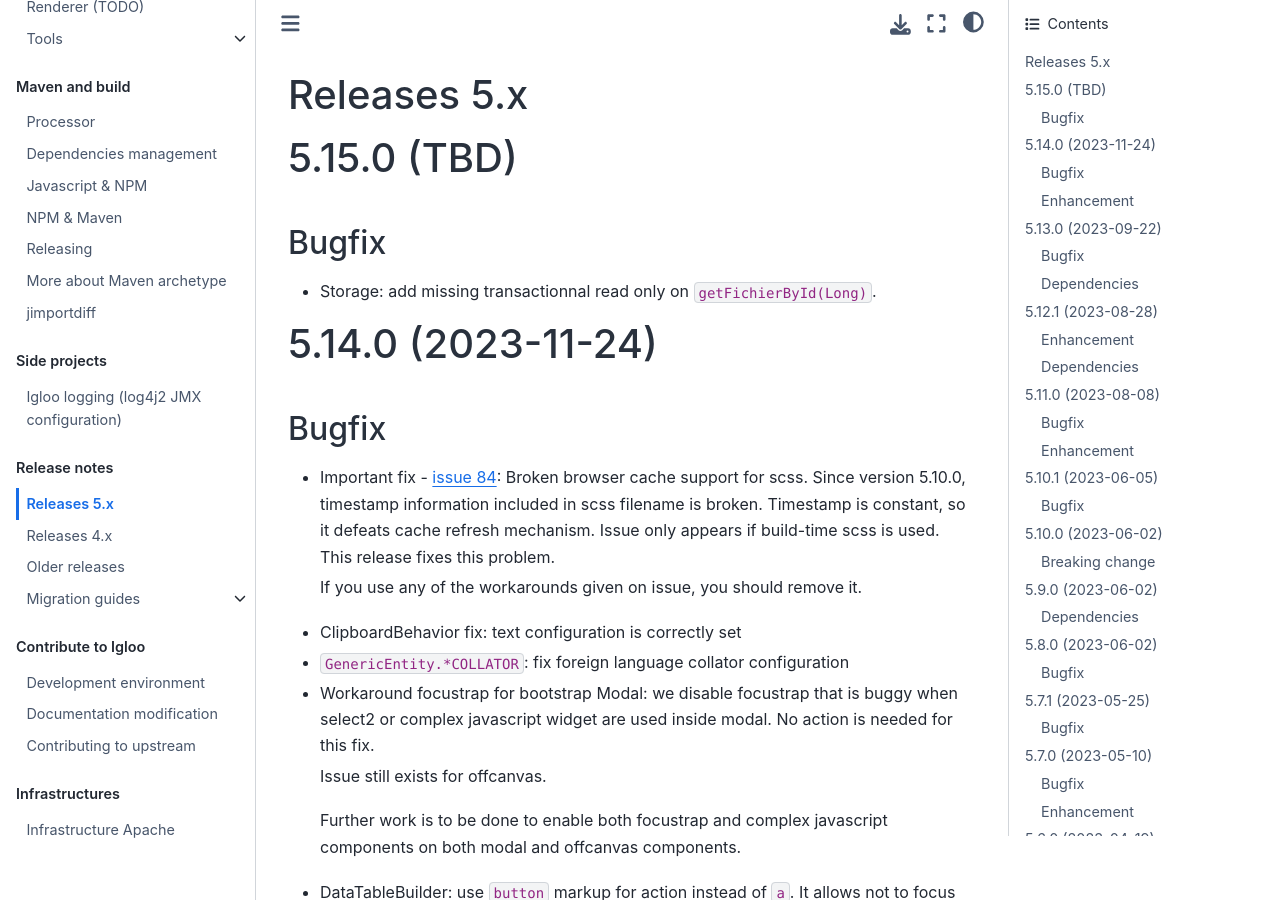
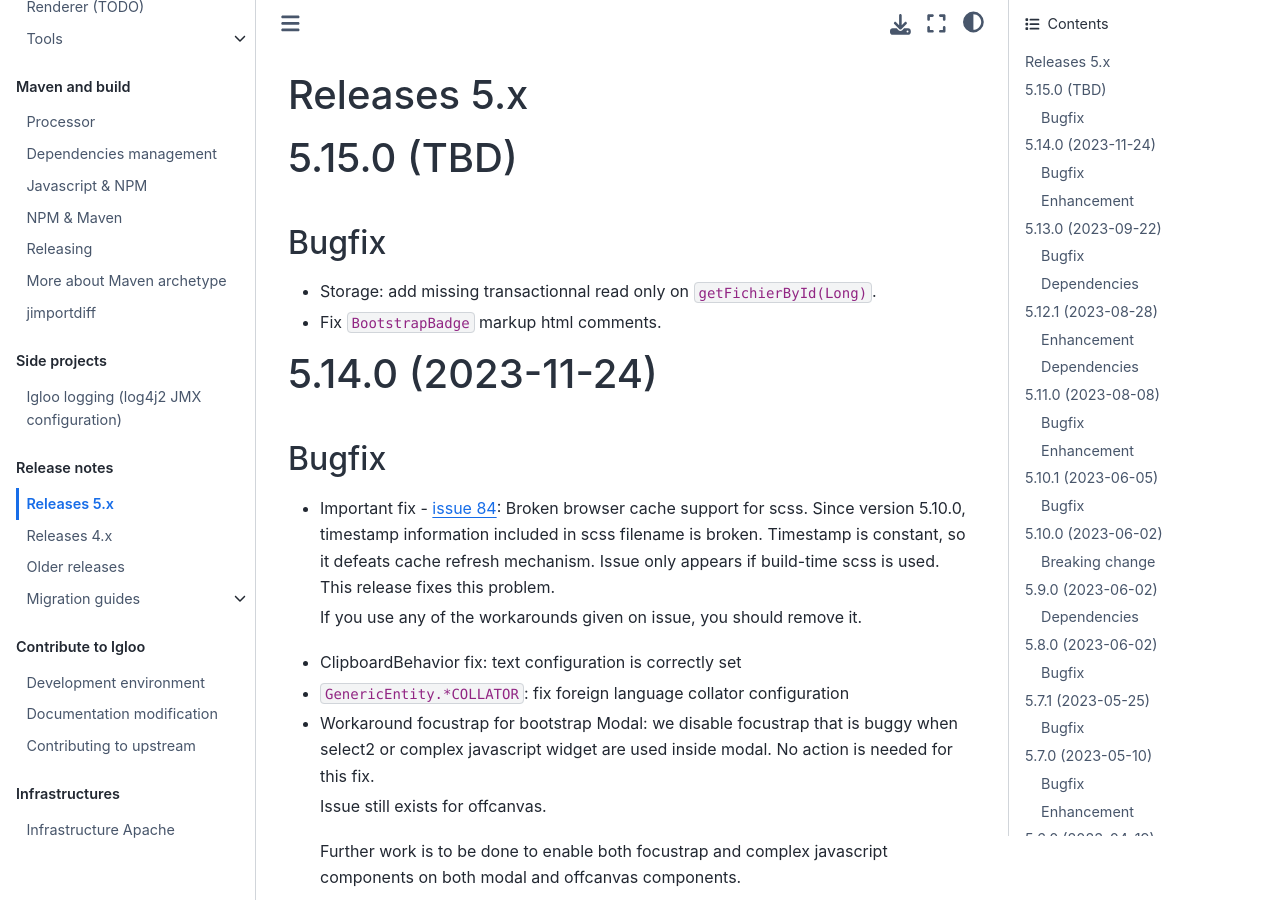
Before and after one commit to igloo-project/igloo-doc, a Sphinx documentation site: the page built from source/release-notes/releases-5.x.md, in a window 1280 px wide and 900 px high. Built offline with Sphinx 7.4.7 and the Sphinx Book theme 1.1.4, drawn with Linux system fonts in a browser that asks for light colours.

Commit message:
Changelog 5.15.0

```diff
--- a/source/release-notes/releases-5.x.md
+++ b/source/release-notes/releases-5.x.md
@@ -7,6 +7,7 @@
 ## Bugfix
 
 * Storage: add missing transactionnal read only on `getFichierById(Long)`.
+* Fix `BootstrapBadge` markup html comments.
 
 (v5.14.0)=
 
```
